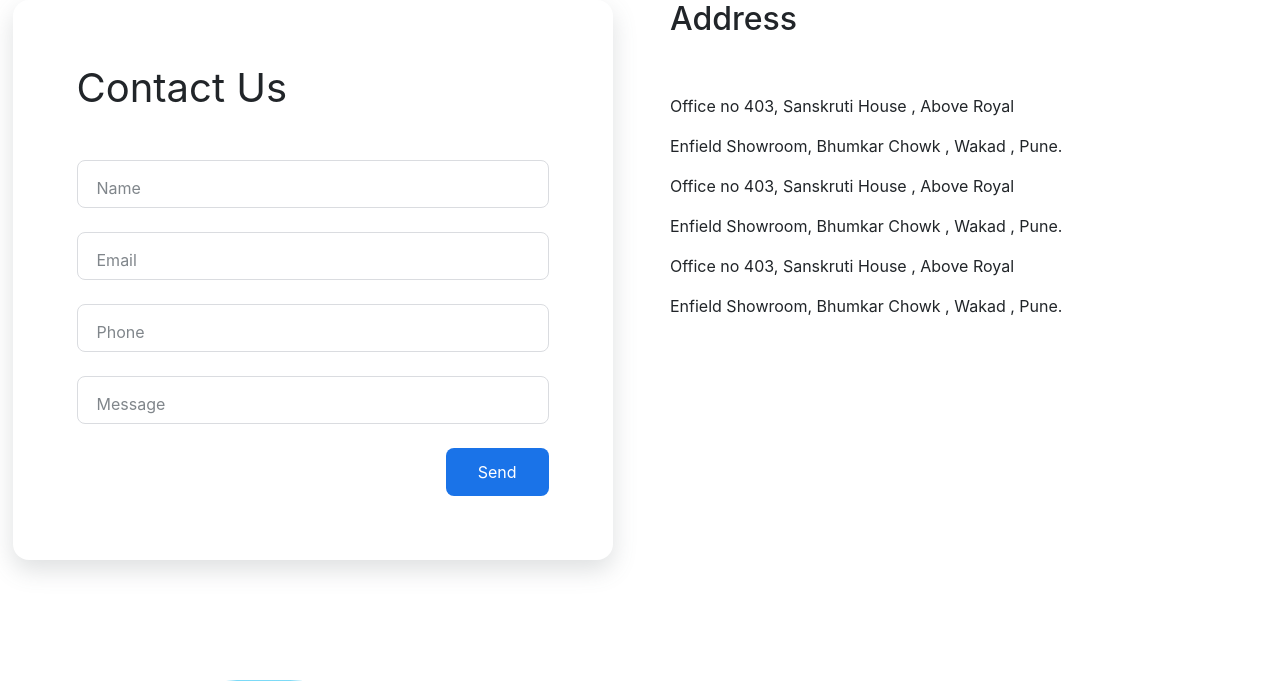
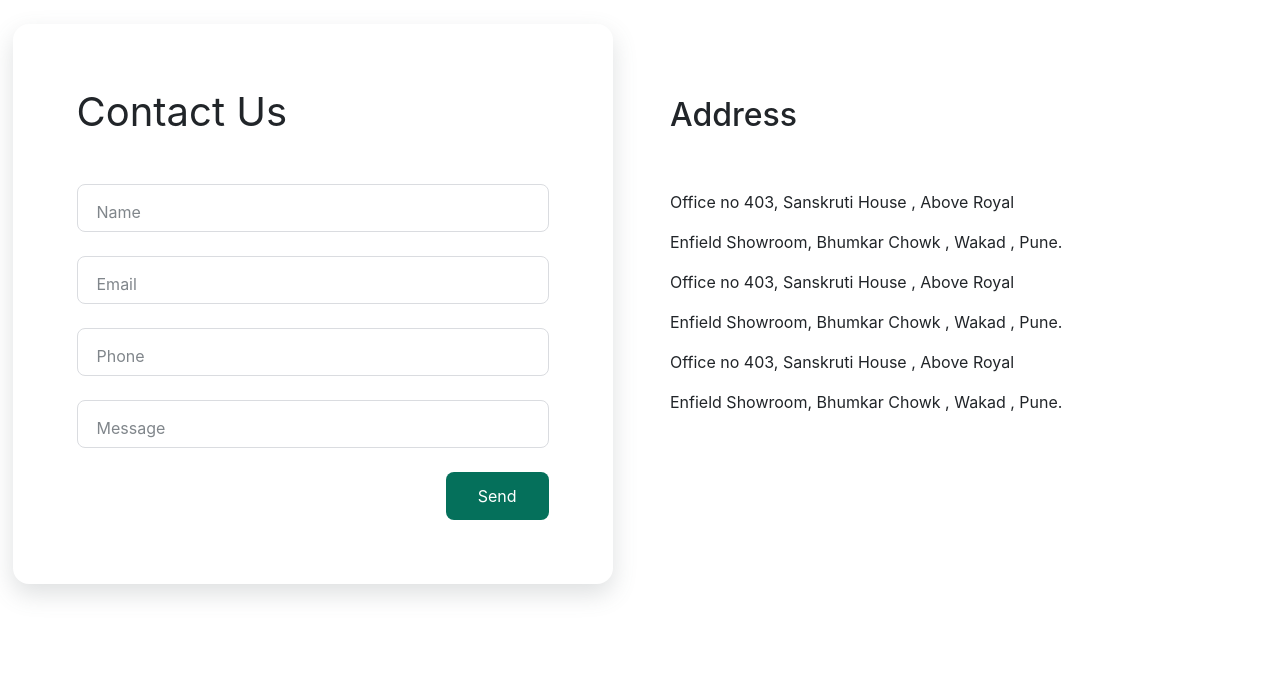
Before and after one commit to sejalrane777/Sejal, a PHP site: page /SampleModule/contact_us.php in a window 1280 px wide. Shown: the part 505-1186 px from the top of the page. Run offline with PHP 8.4, Linux system fonts and the light colour scheme; data comes from the database, SQL or seed files in the repository; some libraries are stand-ins or nearby versions.

Commit message:
minor changes

```diff
--- a/contact_us.php
+++ b/contact_us.php
@@ -185,6 +185,7 @@ h1{
   border-radius: .5rem;
   cursor: pointer;
   transition: .3s;
+  background-color:#05705B;
 }
 .form__button:hover{
   box-shadow: 0 10px 36px rgba(0,0,0,.15);
@@ -233,7 +234,7 @@ h1{
         <![endif]-->
 
     <!-- Main jumbotron for a primary marketing message or call to action -->
-
+<br>
     <div class="jumbotron maps">
     <iframe src="https://www.google.com/maps/embed?pb=!1m18!1m12!1m3!1d3781.405381639322!2d73.75120701489391!3d18.600827687362308!2m3!1f0!2f0!3f0!3m2!1i1024!2i768!4f13.1!3m3!1m2!1s0x3bc2b97c678b8961%3A0x23b56ae9b4e91fab!2sECSTATIC%20SOFTWARE%20TECHNOLOGIES%20PVT%20LTD!5e0!3m2!1sen!2sin!4v1605095891033!5m2!1sen!2sin" width="100%" height="300" frameborder="0" style="border:0;" allowfullscreen ></iframe>
        </div>
@@ -267,6 +268,7 @@ h1{
         </div>
 
         <div class="col-md-6 col-lg-6 col-sm-12 details">
+            <br><br><br>
           <h2>Address</h2>
           <br><br>
           <p>Office no 403, Sanskruti House , Above Royal </p>
```
Also changed, not shown: css/style.css (line endings or trailing spaces), sudo/uploads/sliderImages/women_banner.jpg (added).
